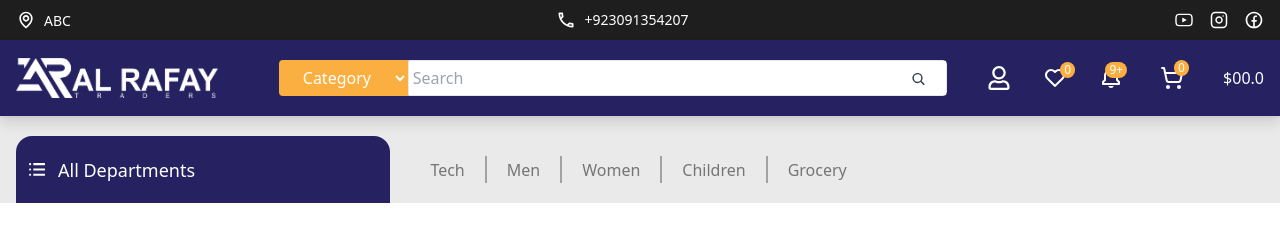
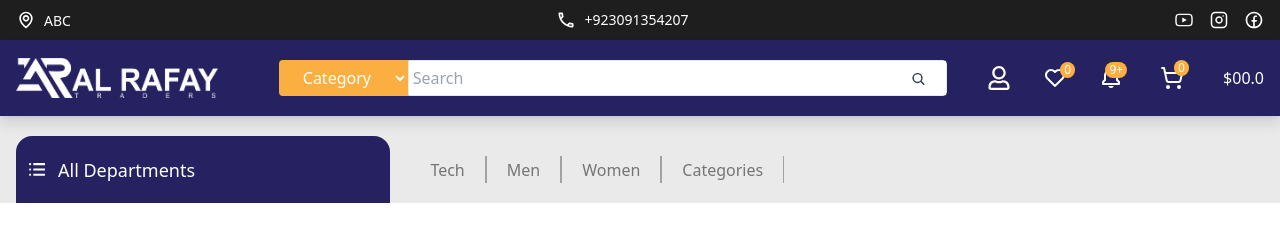
Before and after one commit to awaisabdulsalam/Al-Rafey, a React (Vite) app: page /al-rafey/checkout in a window 1280 px wide. Shown: the top 246 px of the page. Built offline with nearby package versions, Linux system fonts and the light colour scheme.

Commit message:
Categories added

```diff
--- a/src/components/Navbar3.jsx
+++ b/src/components/Navbar3.jsx
@@ -1,4 +1,5 @@
 import { TfiMenuAlt } from "react-icons/tfi";
+import { Link } from "react-router-dom";
 
 const Navbar3 = () => {
   return (
@@ -14,8 +15,9 @@ const Navbar3 = () => {
         <li className='border-[#a2a2a2] md:border-r-[1px] px-5 text-[18px]'><a href="#tech" className='sm:text-[12px] text-[#757575] md:text-[16px] hover:text-[#a6a6a6]'>Tech</a></li>
         <li className='border-l-[1px] md:border-r-[1px] md:border-[#a2a2a2] px-5 text-[18px]'><a href="#men" className='sm:text-[12px] md:text-[16px] text-[#757575] hover:text-[#a6a6a6]'>Men</a></li>
         <li className='border-l-[1px] md:border-r-[1px] md:border-[#a2a2a2] px-5 text-[18px]'><a href="#women" className='sm:text-[12px] md:text-[16px] text-[#757575] hover:text-[#a6a6a6]'>Women</a></li>
-        <li className='border-l-[1px] md:border-r-[1px] md:border-[#a2a2a2] px-5 text-[18px]'><a href="#children" className='sm:text-[12px] md:text-[16px] text-[#757575] hover:text-[#a6a6a6]'>Children</a></li>
-        <li className='md:border-l-[1px] md:border-[#a2a2a2] sm:border-l-0 px-5 text-[18px]'><a href="#grocery" className='sm:text-[12px] text-[#757575] md:text-[16px] hover:text-[#a6a6a6]'>Grocery</a></li>
+        <Link to="al-rafey/categories">
+        <li className='border-l-[1px] md:border-r-[1px] md:border-[#a2a2a2] px-5 text-[18px]'><a href="" className='sm:text-[12px] md:text-[16px] text-[#757575] hover:text-[#a6a6a6]'>Categories</a></li>
+        </Link>
       </ul>
     </div>
   </div>
```
